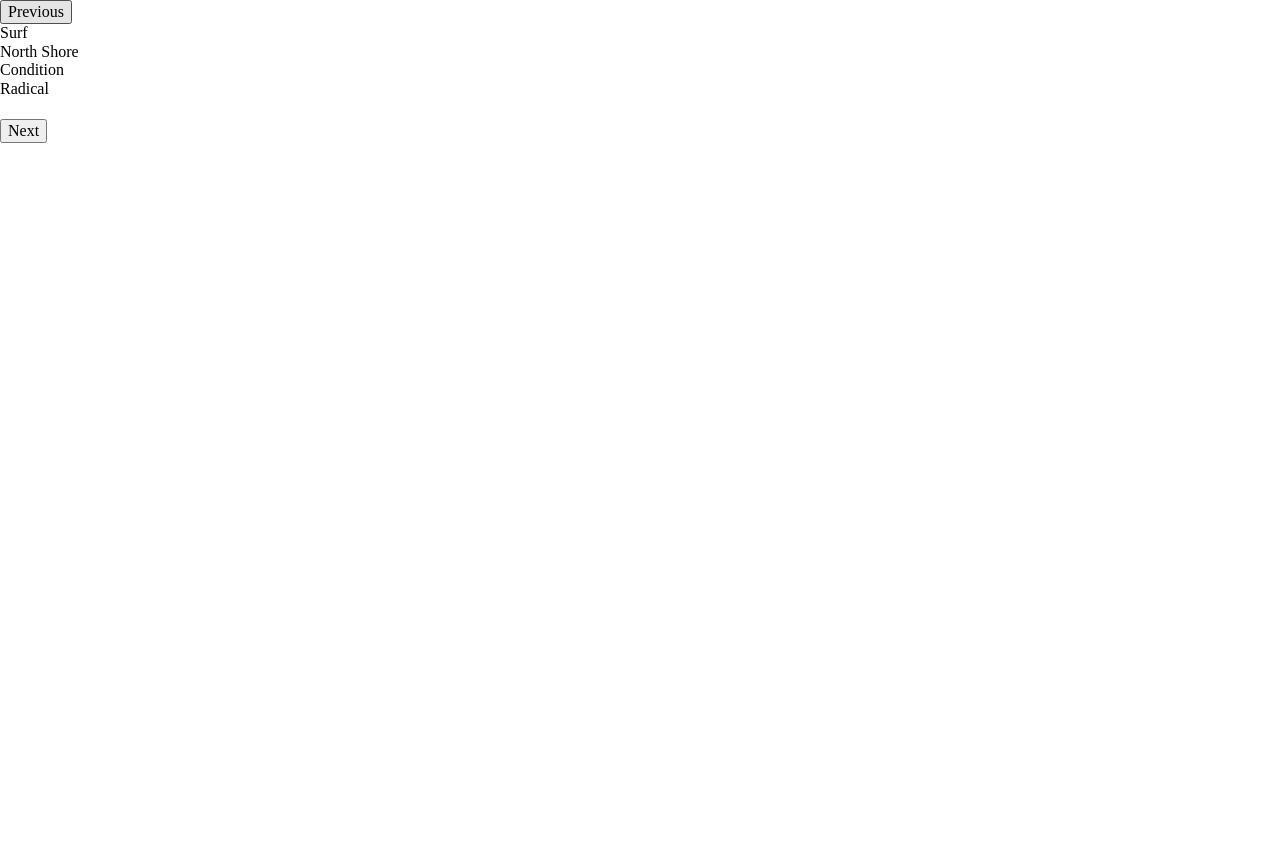
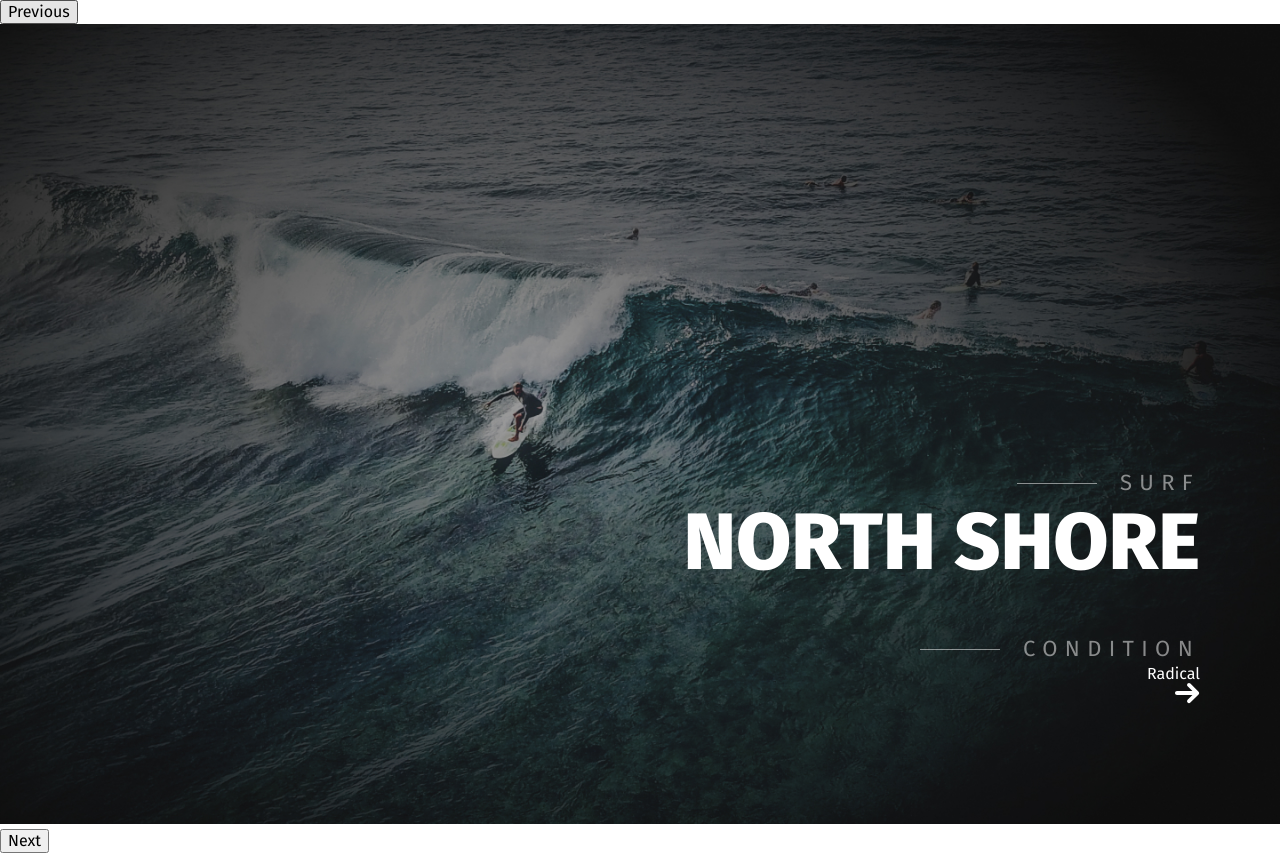
Before and after one commit to EPShepelev/Landing_Go-surf, a website: page app/index.html in a window 1280 px wide. Before the commit the page ends 800 px from the top, so only its background shows below. Drawn offline with nearby package versions, Linux system fonts and the light colour scheme.

Commit message:
создан файл стилей для общих элементов, заданы стили для слайдера в шапке

```diff
--- a/app/index.html
+++ b/app/index.html
@@ -5,6 +5,7 @@
   <meta name="viewport" content="width=device-width, initial-scale=1.0">
   <meta http-equiv="X-UA-Compatible" content="ie=edge">
   <title>Document</title>
+  <link href="https://fonts.googleapis.com/css?family=Fira+Sans:300,400,500,800&display=swap" rel="stylesheet">
   <link rel="stylesheet" href="css/style.min.css">
 </head>
 <body>
--- a/app/js/main.js
+++ b/app/js/main.js
@@ -1,7 +1,8 @@
 $(function(){
-  /* подключаем slick слайдер */
+  /* подключаем slick слайдер, указываем настройки */
   $('.header__slider').slick({
-    infinite: true
+    infinite: true,
+    fade: true
   });
 
 
--- /dev/null
+++ b/app/scss/_global.scss
@@ -0,0 +1,29 @@
+/* глобальные стили, которые будут повторятся в разных блоках */
+body{
+  font-family: 'Fira Sans', sans-serif;
+  font-weight: 400;
+}
+a{
+  display: inline-block;
+  text-decoration: none;
+}
+.suptitle-left{
+  font-size: 22px;
+  line-height: 32px;
+  letter-spacing: 7.33333px;
+  text-transform: uppercase;
+  color: #FFFFFF;
+  opacity: 0.5;
+  padding-left: 103px;
+  position: relative;
+  display: inline-block;
+  &::before{
+    content: "";
+    position: absolute;
+    width: 80px;
+    height: 1px;
+    background-color: #FFFFFF;
+    left: 0;
+    top: 50%;
+  }
+}
--- a/app/scss/style.scss
+++ b/app/scss/style.scss
@@ -1,11 +1,35 @@
 @import "vars";
 @import "libs";
 @import "fonts";
+@import "global";
 
 
 .header{
 
 }
-
+.header__slider{
+  &-item{
+    height: 100vh;
+    background-image: url(../img/header-bg.jpg);
+    background-repeat: no-repeat;
+    background-size: cover;
+    background-position: center;
+    position: relative;
+  }
+}
+.slider-item__info{
+  position: absolute;
+  right: 80px;
+  bottom: 116px;
+  text-align: right;
+  color: #fff;
+}
+.slider-item__info-title{
+  font-weight: 800;
+  font-size: 80px;
+  line-height: 86px;
+  text-transform: uppercase;
+  margin-bottom: 48px;
+}
 
 @import "media";
```
Also changed, not shown: app/css/style.min.css.
